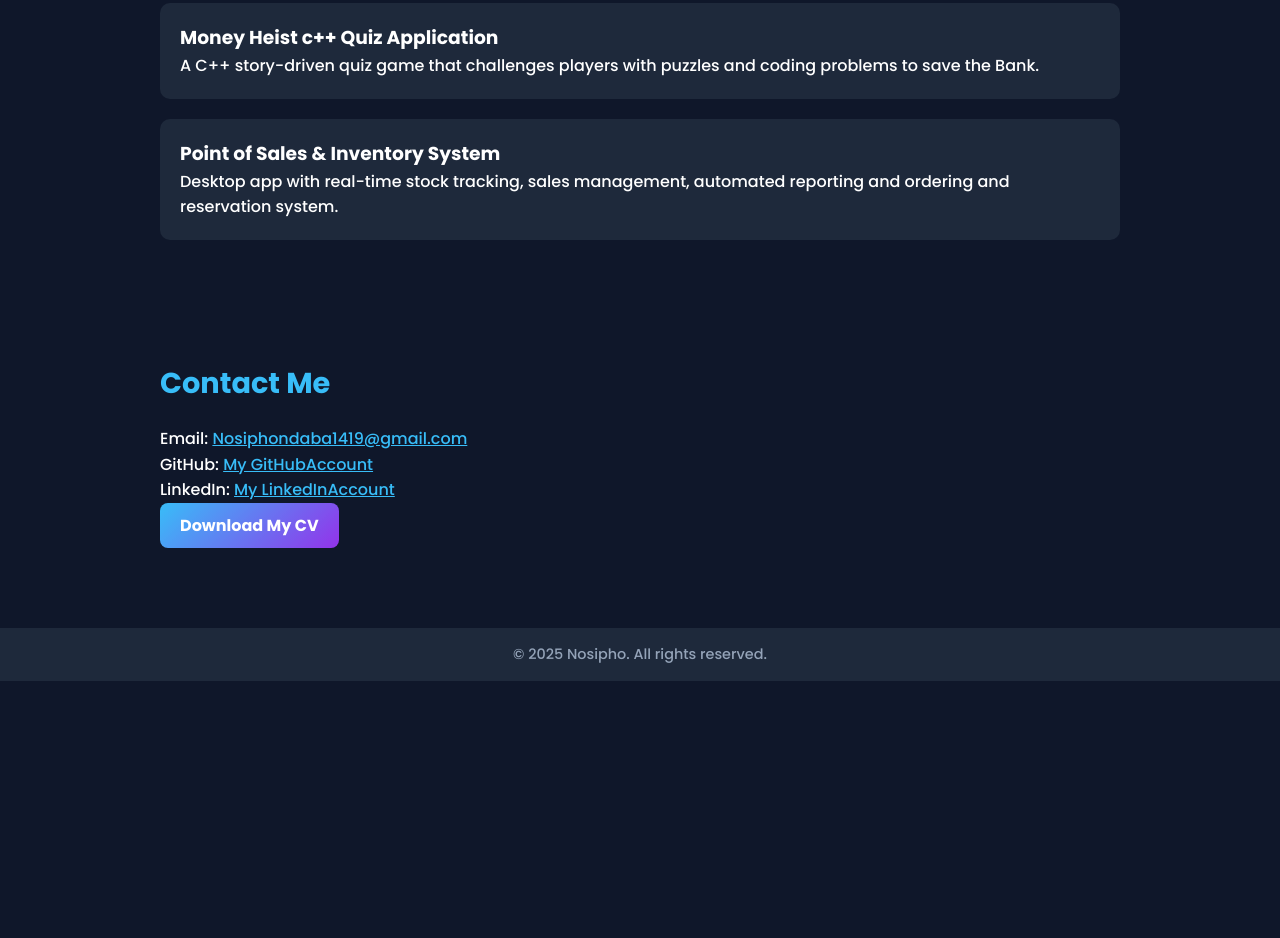
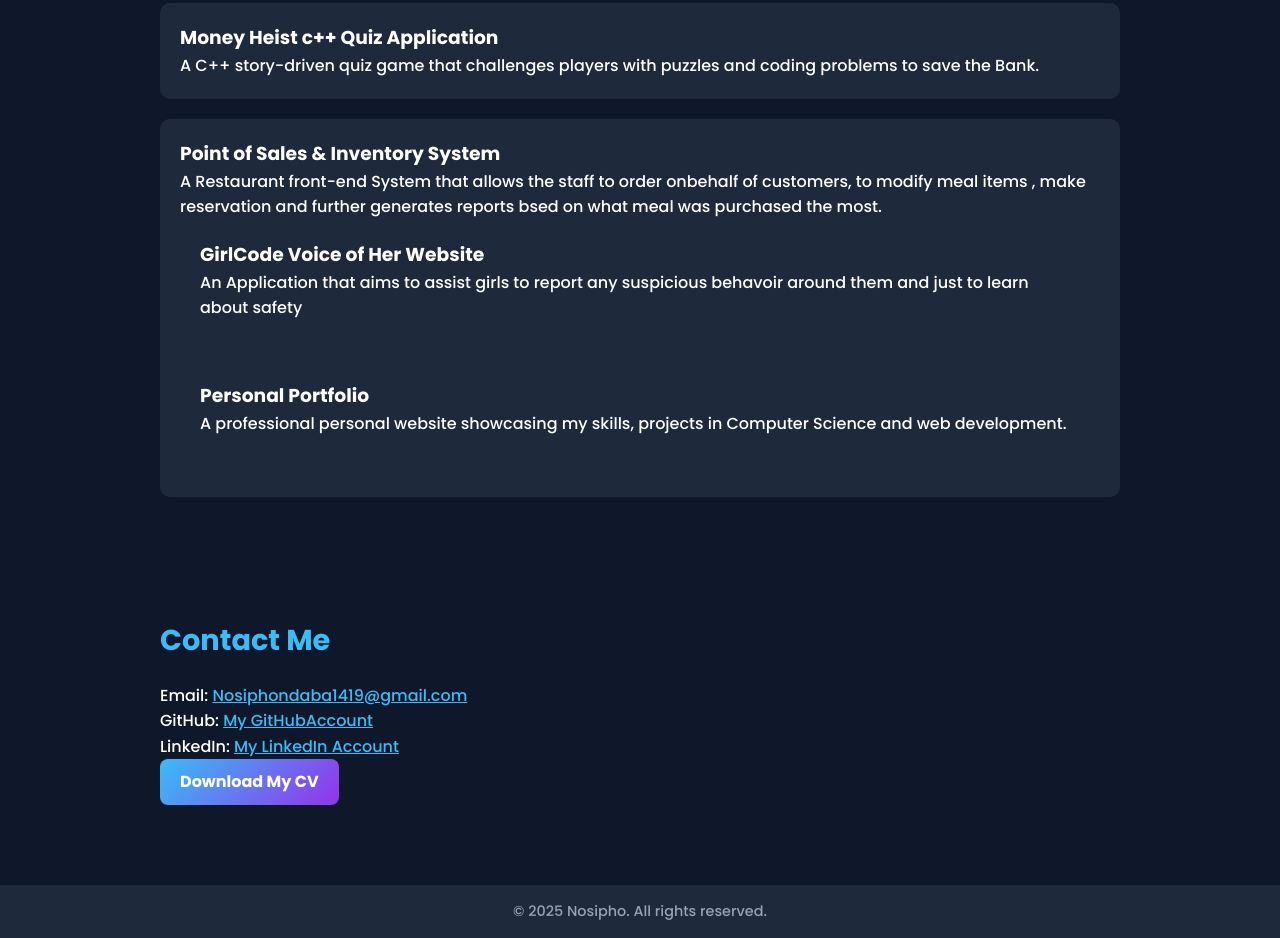
Before and after one commit to Mthiyane14/Mthiyane14-.github.io, a plain HTML site: page index.html in a window 1280 px wide. Shown: the part 1839-2777 px from the top of the page. Before the commit the page ends 2520 px from the top, so only its background shows below. Drawn offline with Linux system fonts and the light colour scheme.

Commit message:
Update index.html

```diff
--- a/index.html
+++ b/index.html
@@ -210,7 +210,9 @@
 
     <section id="projects">
         <h3>Home of ideas, creativity, and a little bit of magic<h3>
+
         <h2>My Projects</h2>
+
         <div class="project">
             <h3> Money Heist c++ Quiz Application</h3>
             <p>A C++ story-driven quiz game that challenges players with puzzles and coding problems to save the Bank.</p>
@@ -218,20 +220,29 @@
 
         <div class="project">
             <h3>Point of Sales & Inventory System</h3>
-            <p>Desktop app with real-time stock tracking, sales management,  automated reporting and ordering and reservation system.</p>
+            <p> A Restaurant front-end System that allows the staff to order onbehalf of customers, to modify meal items , make reservation and further generates reports bsed on what meal was purchased the most.</p></p>
+
+        <div class="project">
+            <h3>GirlCode Voice of Her Website </h3>
+            <p> An Application that aims to assist girls to report any suspicious behavoir around them and just to learn about safety</p>
         </div>
+       <div class="project">
+          <h3> Personal Portfolio</h3>
+          <p>A professional personal website showcasing my skills, projects in Computer Science and web development.</p>
+        </div>
+
 
 
     </section>
 
-    <section id="Contact">
+    <section id="contact">
         <h2>Contact Me </h2>
         <p>Email: <a href="mailto:nosiphondaba1419@gmail.com">Nosiphondaba1419@gmail.com</a></p>
-        <p>GitHub: <a href="https://github.com/Mthiyane14!" target="_blank">My GitHubAccount</a></p>
-       <p>LinkedIn: <a href="www.linkedin.com/in/nosipho-ndaba-a42219287" target="_blank">My LinkedInAccount</a></p>
+        <p>GitHub: <a href="https://github.com/Mthiyane14" target="_blank">My GitHubAccount</a></p>
+       <p>LinkedIn: <a href="https:www.linkedin.com/in/nosipho-ndaba-a42219287" target="_blank">My LinkedIn Account</a></p>
 
     <p>
-        <a href="cv/Nosipho_CV.pdf" download class="cv-btn"> Download My CV</a>
+        <a href="Em Critical documents/NOSIPHO NDABA_CV.pdf" download class="cv-btn"> Download My CV</a>
     </p>
 
     </section>
```
